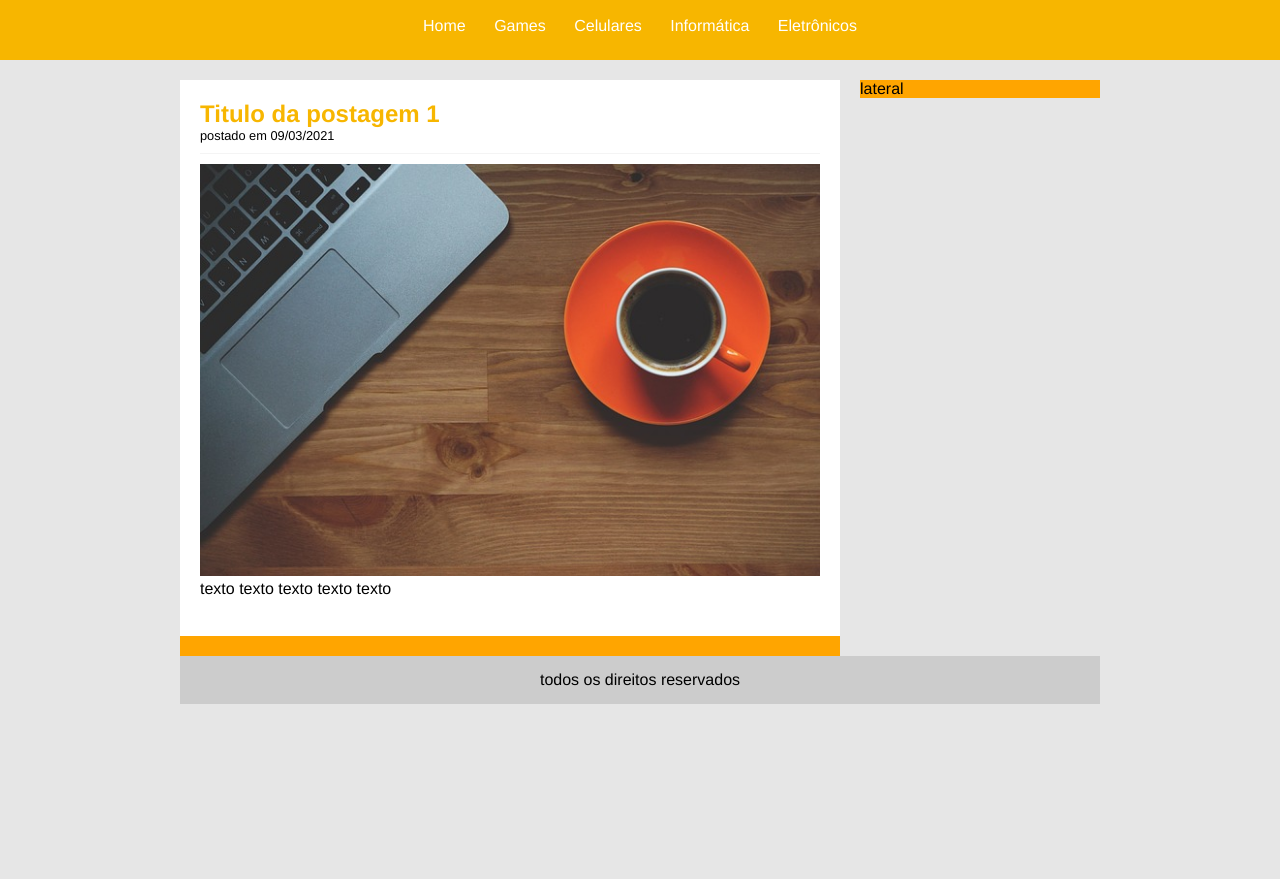
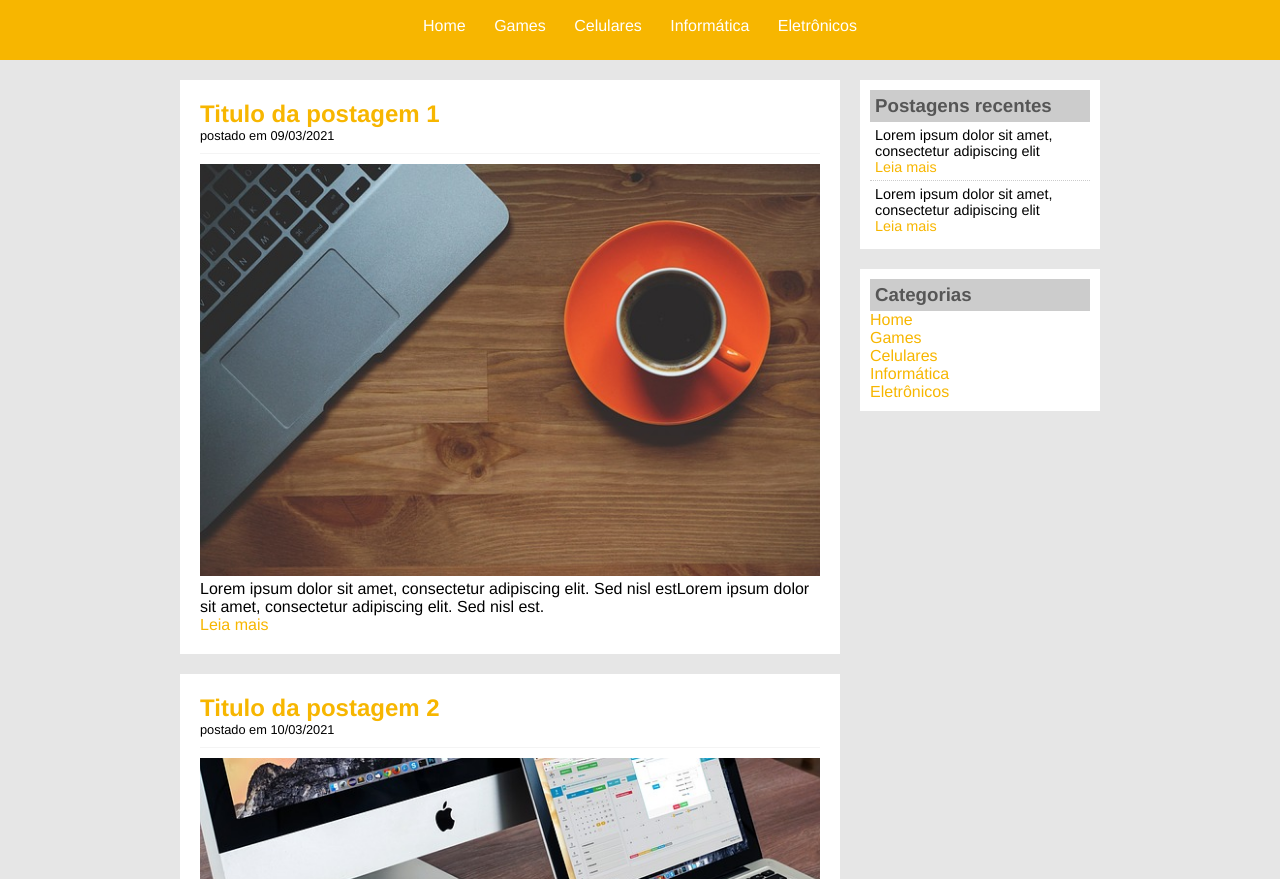
Before and after one commit to gabrielbbrito1/Tecblog, a plain HTML site: page Pages/index.html in a window 1280 px wide. Shown: the part 73-952 px from the top of the page. Before the commit the page ends 800 px from the top, so only its background shows below. Drawn offline with Linux system fonts and the light colour scheme.

Commit message:
Projeto finalizado

```diff
--- a/Pages/index.html
+++ b/Pages/index.html
@@ -23,17 +23,49 @@
     </div> <!-- fim area cabeçalho -->
     <div id="area-principal">
 
-        <div id="area-postagens">
+        <div id="area-postagens"> <!-- abertura area postagens -->
             <div class="postagem">
                 <h2>Titulo da postagem 1</h2>
                 <span class="data-postagem">postado em 09/03/2021</span>
                 <img width="620px" src="/Imagens/imagem1.jpg" alt="">
-                <p> texto texto texto texto texto</p>
-                <a href="">Leia mais</a>
+                <p>
+                    Lorem ipsum dolor sit amet, consectetur adipiscing elit.
+                    Sed nisl estLorem ipsum dolor sit amet, consectetur adipiscing elit.
+                    Sed nisl est.
+                </p>
+                <a href="index.html">Leia mais</a>
             </div>
-        </div>
+            <div class="postagem">
+                <h2>Titulo da postagem 2</h2>
+                <span class="data-postagem">postado em 10/03/2021</span>
+                <img width="620px" src="/Imagens/imagem2.jpg" alt="">
+                <p> Lorem ipsum dolor sit amet, consectetur adipiscing elit.
+                    Sed nisl estLorem ipsum dolor sit amet, consectetur adipiscing elit.
+                    Sed nisl est.
+                </p>
+                <a href="index.html">Leia mais</a>
+            </div>
+        </div> <!-- fechamento area postagens -->
         <div id="area-lateral">
-            lateral
+            <div class="conteudo-lateral"> <!-- inicio conteudo lateral-->
+                <h3>Postagens recentes</h3>
+                <div class="postagem-lateral">
+                    <p>Lorem ipsum dolor sit amet, consectetur adipiscing elit</p>
+                    <a href="">Leia mais</a>
+                </div>
+                <div class="postagem-lateral" style="border-bottom: none;">
+                    <p>Lorem ipsum dolor sit amet, consectetur adipiscing elit</p>
+                    <a href="">Leia mais</a>
+                </div>
+            </div> <!-- final conteudo lateral-->
+            <div class="conteudo-lateral"> <!-- inicio conteudo lateral-->
+                <h3>Categorias</h3>
+                <a href="index.html">Home</a><br>
+                <a href="jogos.html">Games</a><br>
+                <a href="celulares.html">Celulares</a><br>
+                <a href="informatica.html">Informática</a><br>
+                <a href="eletronicos.html">Eletrônicos</a><br>
+            </div> <!-- final conteudo lateral-->
         </div>
         <div id="rodapé">
             todos os direitos reservados
--- a/Styles/style.css
+++ b/Styles/style.css
@@ -25,9 +25,6 @@ padding: 10px;
     margin: 0 auto;
     padding: 20px;
 }
-#area-postagens, #area-lateral{
-    background-color: orange;
-}
 #area-postagens{
     width: 660px;
     float: left;
@@ -49,6 +46,11 @@ padding: 10px;
     margin-bottom: 20px;
     padding: 20px;
 }
+.conteudo-lateral{
+    background-color: white;
+    padding: 10px;
+    margin-bottom: 20px;
+}
 /** formatações em geral **/
 h1{
     color: #4e4e4e;
@@ -56,6 +58,12 @@ h1{
 }
 h2{
     color: #f7b600;
+}
+h3{
+    color: #565656;
+    background-color: #ccc;
+    padding: 5px;
+
 }
 .branco{
     color: white;
@@ -67,17 +75,28 @@ h2{
     margin-bottom: 10px;
     display: block;
 }
-
+.postagem-lateral{
+    font-size: 0.9em;
+    padding: 5px;
+    border-bottom: 1px dotted #ccc;
+}
 /** Formatação do menu **/
 a{
     text-decoration: none;
-    padding: 8px 12px;
 }
-a:link, a:visited{
+a:link ,  a:visited{
+    color: #f7b600;
+}
+a:hover{
+    text-decoration: underline;
+}
+#area-cabeçalho a:link, #area-cabeçalho a:visited{
 color: #fff;
+padding: 8px 12px;
 
 }
-a:hover{
+#area-cabeçalho a:hover{
     color: #f7b600;
     background-color: #fff;
+    text-decoration: none;
 }
```
